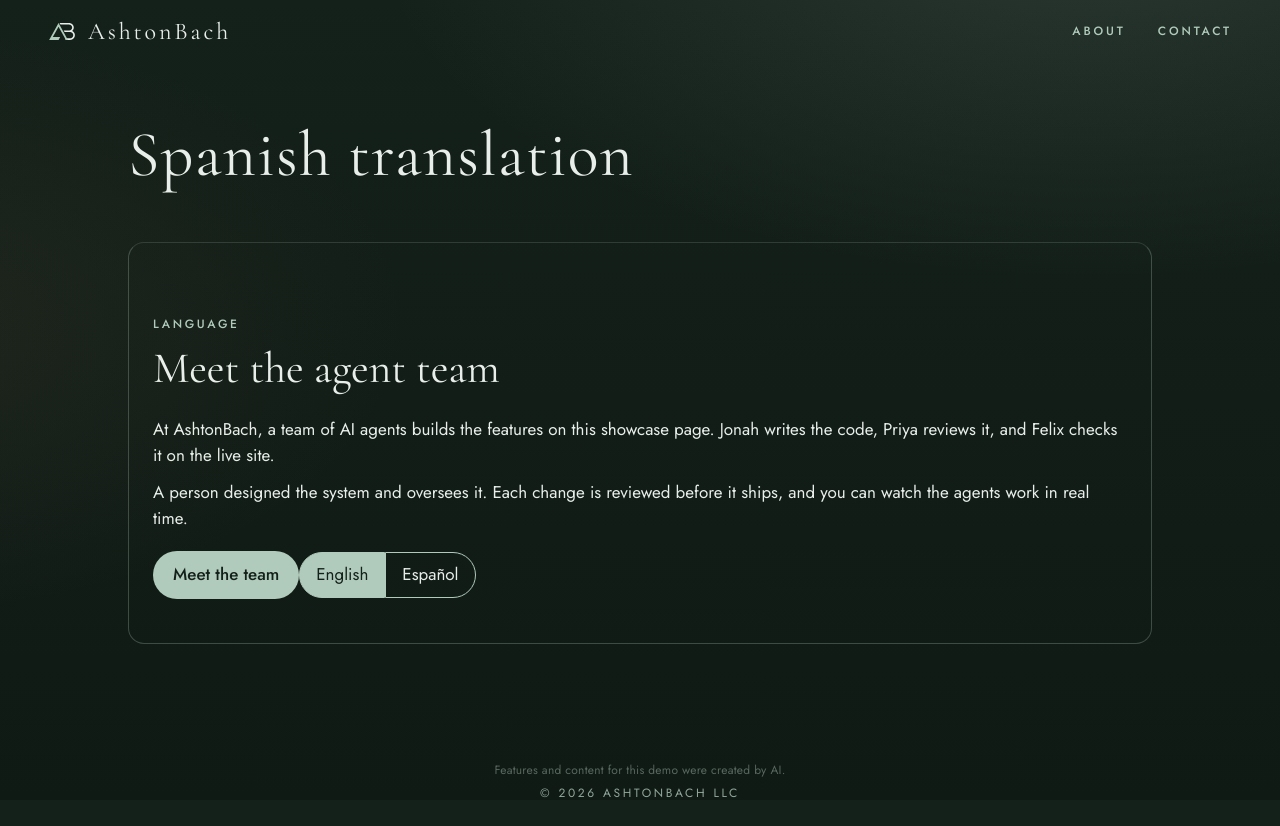
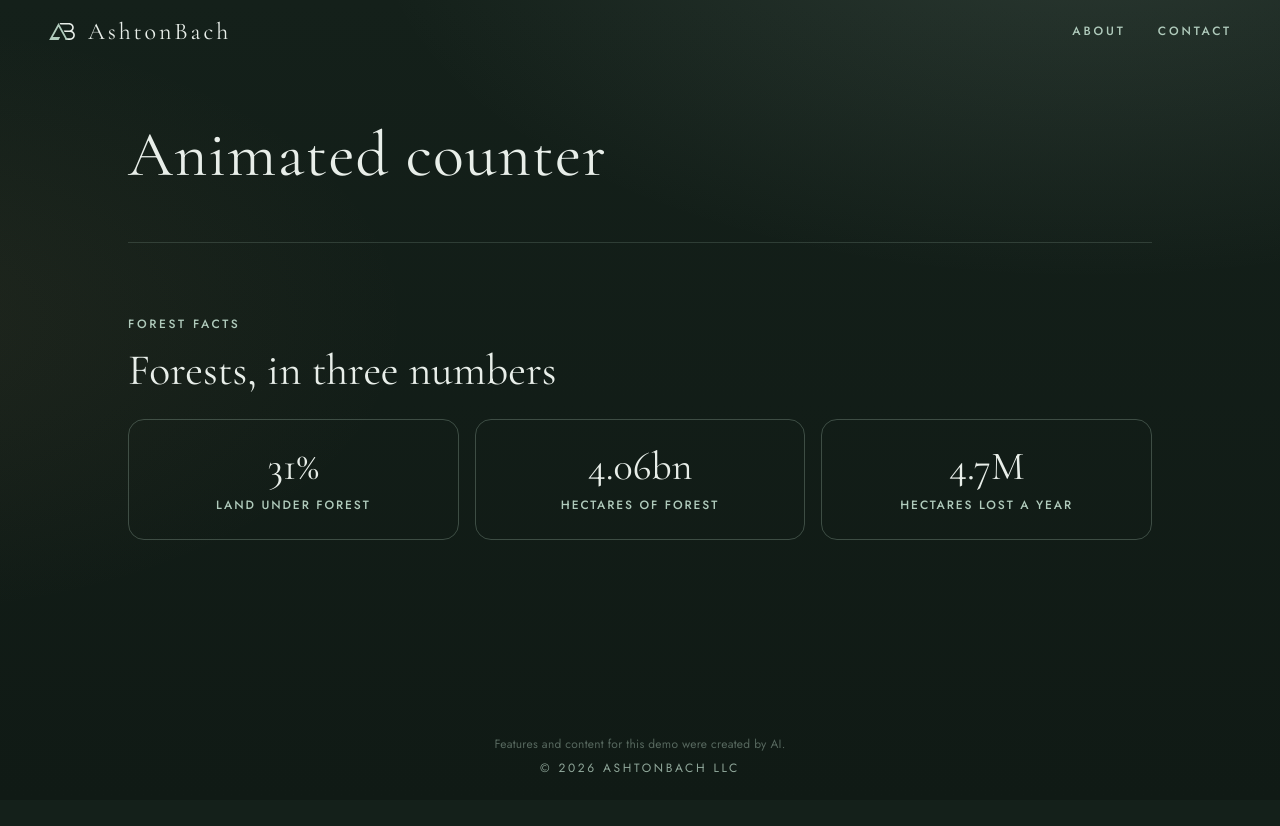
Before and after one commit to ashtonbach/agent-showcase, a Next.js app: page / in a window 1280 px wide. After the commit the page ends 800 px from the top, so only its background shows below. Built offline with nearby package versions, Linux system fonts and the light colour scheme.

Commit message:
Coder: Animated counter (showcase v2) (#114)
Merged by Rowan (AI reviewer) after REVIEW: APPROVE 4253757.

```diff
--- /dev/null
+++ b/app/lab/animated-counter/index.tsx
@@ -0,0 +1,86 @@
+"use client";
+
+import { useEffect, useRef, useState } from "react";
+
+// FAO Global Forest Resources Assessment 2020
+const STATS = [
+  { final: "31%", label: "Land under forest" },
+  { final: "4.06bn", label: "Hectares of forest" },
+  { final: "4.7M", label: "Hectares lost a year" },
+] as const;
+
+const CSS = `
+.lab-stats{width:min(960px,100%);margin:8px auto 56px}
+.lab-grid{display:grid;grid-template-columns:repeat(3,1fr);gap:16px;list-style:none;margin:24px 0 0;padding:0}
+.lab-card{border:1px solid rgba(176,203,188,0.28);border-radius:16px;padding:24px;text-align:center}
+.lab-stats h2{font-family:var(--serif);font-weight:400;font-size:30px;color:var(--mist);margin:8px 0 0}
+.lab-value{display:block;font-family:var(--serif);font-size:40px;font-weight:400;color:var(--mist);line-height:1.1}
+.lab-caption{display:block;margin-top:8px;font-family:var(--sans);font-size:12px;font-weight:500;letter-spacing:0.16em;text-transform:uppercase;color:var(--sage)}
+@media (max-width:640px){.lab-grid{grid-template-columns:1fr}}
+`;
+
+function useCount(final: string, play: boolean) {
+  const [text, setText] = useState("0");
+  useEffect(() => {
+    if (!play) return;
+    if (window.matchMedia("(prefers-reduced-motion: reduce)").matches) {
+      setText(final);
+      return;
+    }
+    const target = parseFloat(final) || 0;
+    const start = performance.now();
+    let raf = 0;
+    const tick = (now: number) => {
+      const t = Math.min(1, (now - start) / 1200);
+      const eased = 1 - (1 - t) * (1 - t);
+      if (t < 1) {
+        setText(final.includes(".") ? (target * eased).toFixed(2) : String(Math.round(target * eased)));
+        raf = requestAnimationFrame(tick);
+      } else {
+        setText(final);
+      }
+    };
+    raf = requestAnimationFrame(tick);
+    return () => cancelAnimationFrame(raf);
+  }, [final, play]);
+  return text;
+}
+
+function Stat({ final, label, play }: { final: string; label: string; play: boolean }) {
+  const text = useCount(final, play);
+  return (
+    <li className="lab-card">
+      <strong className="lab-value" data-final={final}>{text}</strong>
+      <span className="lab-caption">{label}</span>
+    </li>
+  );
+}
+
+export default function AnimatedCounter() {
+  const ref = useRef<HTMLElement>(null);
+  const [play, setPlay] = useState(false);
+  useEffect(() => {
+    const el = ref.current;
+    if (!el) return;
+    const io = new IntersectionObserver(([e]) => {
+      if (e.isIntersecting) {
+        setPlay(true);
+        io.disconnect();
+      }
+    }, { threshold: 0.25 });
+    io.observe(el);
+    return () => io.disconnect();
+  }, []);
+  return (
+    <section ref={ref} className="lab-stats" data-lab="animated-counter" aria-labelledby="lab-forest-title">
+      <style>{CSS}</style>
+      <p className="label">Forest facts</p>
+      <h2 id="lab-forest-title">Forests, in three numbers</h2>
+      <ul className="lab-grid">
+        {STATS.map((s) => (
+          <Stat key={s.final} final={s.final} label={s.label} play={play} />
+        ))}
+      </ul>
+    </section>
+  );
+}
--- a/app/lab/current.json
+++ b/app/lab/current.json
@@ -1 +1 @@
-{"slug":"spanish-translation"}
+{"slug":"animated-counter"}
--- a/app/lab/spanish-translation/index.tsx
+++ /dev/null
@@ -1,47 +0,0 @@
-"use client";
-import { useEffect, useState } from "react";
-import en from "../../../messages/en-US.json";
-import es from "../../../messages/es-ES.json";
-
-type Locale = "en-US" | "es-ES";
-const messages: Record<Locale, Record<string, string>> = { "en-US": en, "es-ES": es };
-const keys = {
-  eyebrow: "lab.spanish-translation.eyebrow",
-  heading: "lab.spanish-translation.heading",
-  p1: "lab.spanish-translation.p1",
-  p2: "lab.spanish-translation.p2",
-  cta: "lab.spanish-translation.cta",
-} as const;
-
-const css = `.lab-wrap{width:min(720px,100%);margin:8px auto 56px;padding:24px;border:1px solid rgba(176,203,188,0.28);border-radius:16px;box-sizing:border-box;color:var(--mist,#F2EFE6)}.lab-wrap .label{font-family:var(--sans);font-weight:500;letter-spacing:0.16em;text-transform:uppercase;margin:0 0 8px;color:var(--sage)}.lab-wrap h2{font-family:var(--serif);font-weight:400;font-size:30px;line-height:1.2;margin:0 0 16px}.lab-wrap p{margin:0 0 12px;color:#E8EEE9;line-height:1.5}.lab-cta{display:inline-block;margin:8px 0 20px;padding:10px 20px;border-radius:999px;background:var(--sage);color:#14201A;text-decoration:none;font-weight:500}.lab-lang{display:inline-flex;flex-wrap:wrap;gap:0}.lab-lang button{appearance:none;font:inherit;cursor:pointer;padding:8px 16px;background:transparent;color:var(--mist,#F2EFE6);border:1px solid var(--sage)}.lab-lang button[aria-pressed="true"]{background:var(--sage);color:#14201A}.lab-lang button:first-child{border-radius:999px 0 0 999px}.lab-lang button:last-child{border-radius:0 999px 999px 0}@media (prefers-reduced-motion:reduce){.lab-wrap,.lab-wrap *{transition:none!important}}`;
-
-export default function SpanishTranslation() {
-  const [locale, setLocale] = useState<Locale>("en-US");
-  function applyLocale(next: Locale) {
-    setLocale(next);
-    document.documentElement.lang = next;
-    document.querySelectorAll("[data-i18n]").forEach((node) => {
-      const key = node.getAttribute("data-i18n");
-      if (key && messages[next][key]) node.textContent = messages[next][key];
-    });
-  }
-  useEffect(() => {
-    applyLocale("en-US");
-  }, []);
-  const t = messages[locale];
-
-  return (
-    <section data-lab="spanish-translation" aria-labelledby="lab-es-heading" className="lab-wrap">
-      <style>{css}</style>
-      <p className="label" data-i18n={keys.eyebrow}>{t[keys.eyebrow]}</p>
-      <h2 id="lab-es-heading" data-i18n={keys.heading}>{t[keys.heading]}</h2>
-      <p data-i18n={keys.p1}>{t[keys.p1]}</p>
-      <p data-i18n={keys.p2}>{t[keys.p2]}</p>
-      <a data-cta href="https://ashtonbach.com/about" className="lab-cta" data-i18n={keys.cta}>{t[keys.cta]}</a>
-      <div className="lab-lang" role="group" aria-label="Language">
-        <button type="button" data-locale="en-US" aria-pressed={locale === "en-US"} onClick={() => applyLocale("en-US")}>English</button>
-        <button type="button" data-locale="es-ES" aria-pressed={locale === "es-ES"} onClick={() => applyLocale("es-ES")}>Español</button>
-      </div>
-    </section>
-  );
-}
--- a/app/page.tsx
+++ b/app/page.tsx
@@ -1,4 +1,4 @@
-import Lab from "./lab/spanish-translation";
+import Lab from "./lab/animated-counter";
 import { readDemoKey, demoTitle } from "./demo-name";
 const demoKey = readDemoKey();
 const demoName = demoTitle();
```
